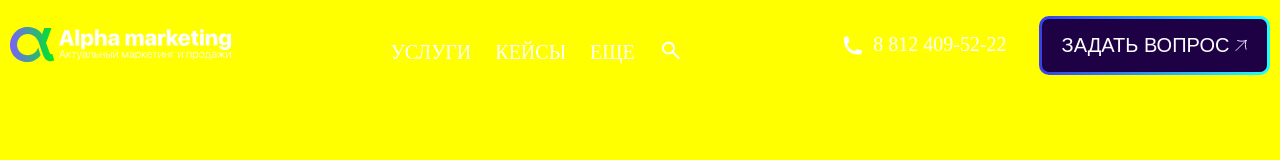
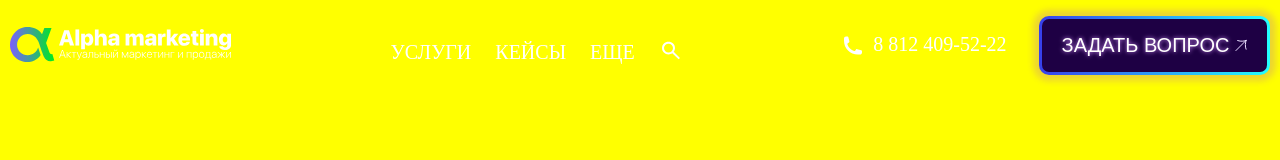
Before and after one commit to Igrrrr/alpham, a website: page src/index.html in a window 1280 px wide. In both pictures the pointer is over the button "ЗАДАТЬ ВОПРОС". Drawn offline with nearby package versions, Linux system fonts and the light colour scheme; files that its build step writes are made by us from their sources; files whose address does not match are found by name; a web font is replaced by a local one.

Commit message:
fix: header - add box and text shadow

```diff
--- a/src/scss/modules/_header.scss
+++ b/src/scss/modules/_header.scss
@@ -69,10 +69,17 @@
                       linear-gradient(90deg, rgba(56,63,236,1) 0%, rgba(35,255,255,1) 100%);
     background-origin: border-box;
     background-clip: padding-box, border-box;
-
+    -webkit-box-shadow: 0px 0px 3px 20px rgba(162, 45, 247, 0.2);
+    -moz-box-shadow: 0px 0px 3px 20px rgba(162, 45, 247, 0.2);
+    box-shadow: 0px 0px 3px 3px rgba(162, 45, 247, 0.2);
+    box-shadow: 0px 0px 6px 6px rgba(162, 45, 247, 0.2);
     color: $font-white;
     font-size: 20px;
     border-radius: 10px;
+
+    &:hover {
+      text-shadow: 0px 0px 4px rgba(215, 149, 255, 1);
+    }
 
     &-container {
       order: 5;
--- a/src/scss/modules/_menu.scss
+++ b/src/scss/modules/_menu.scss
@@ -21,6 +21,10 @@ li a {
   color: white;
   text-decoration: none;
   font-size: 20px;
+
+  &:hover {
+    text-shadow: 0px 0px 4px rgba(215, 149, 255, 1);
+  }
 }
 
 label {
```
